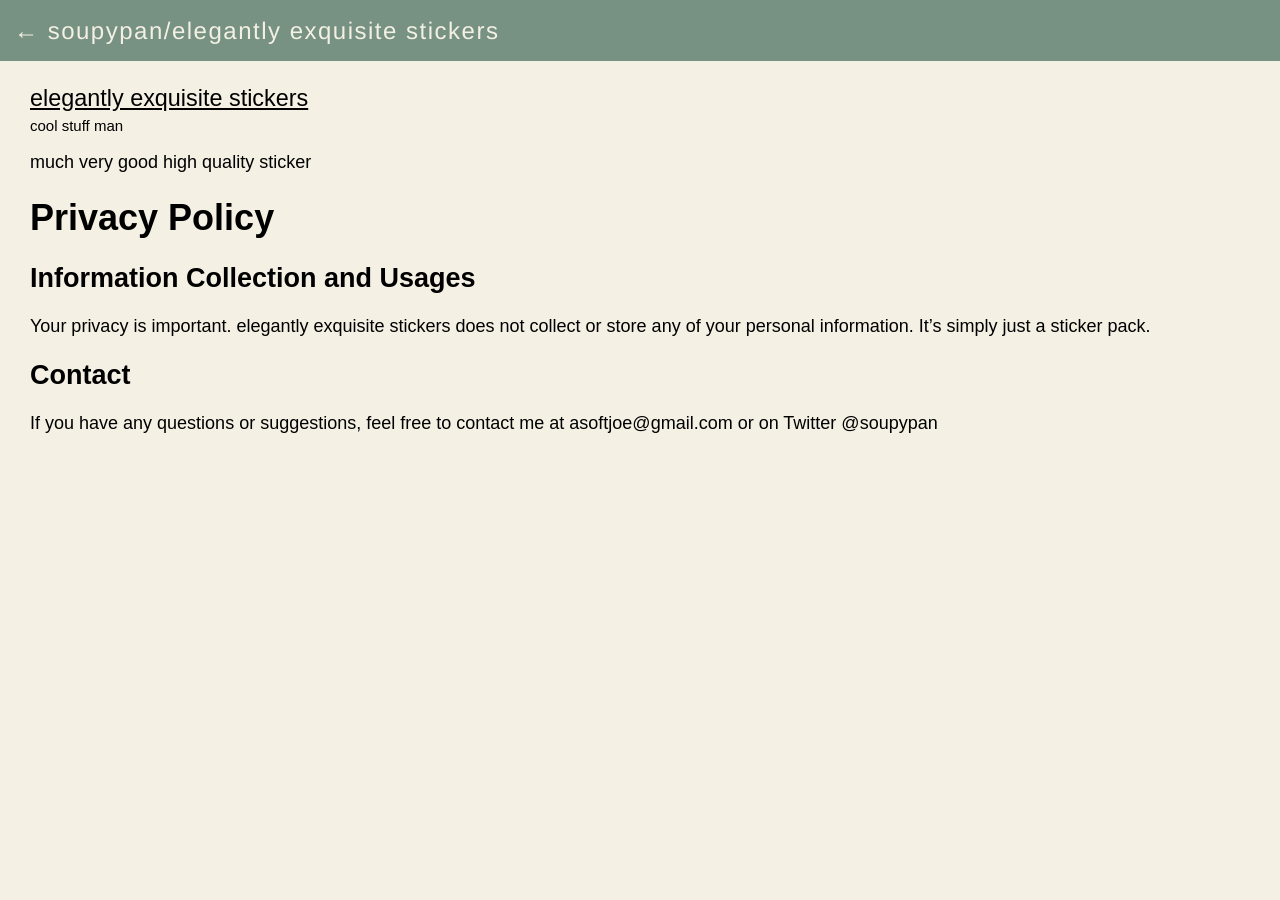
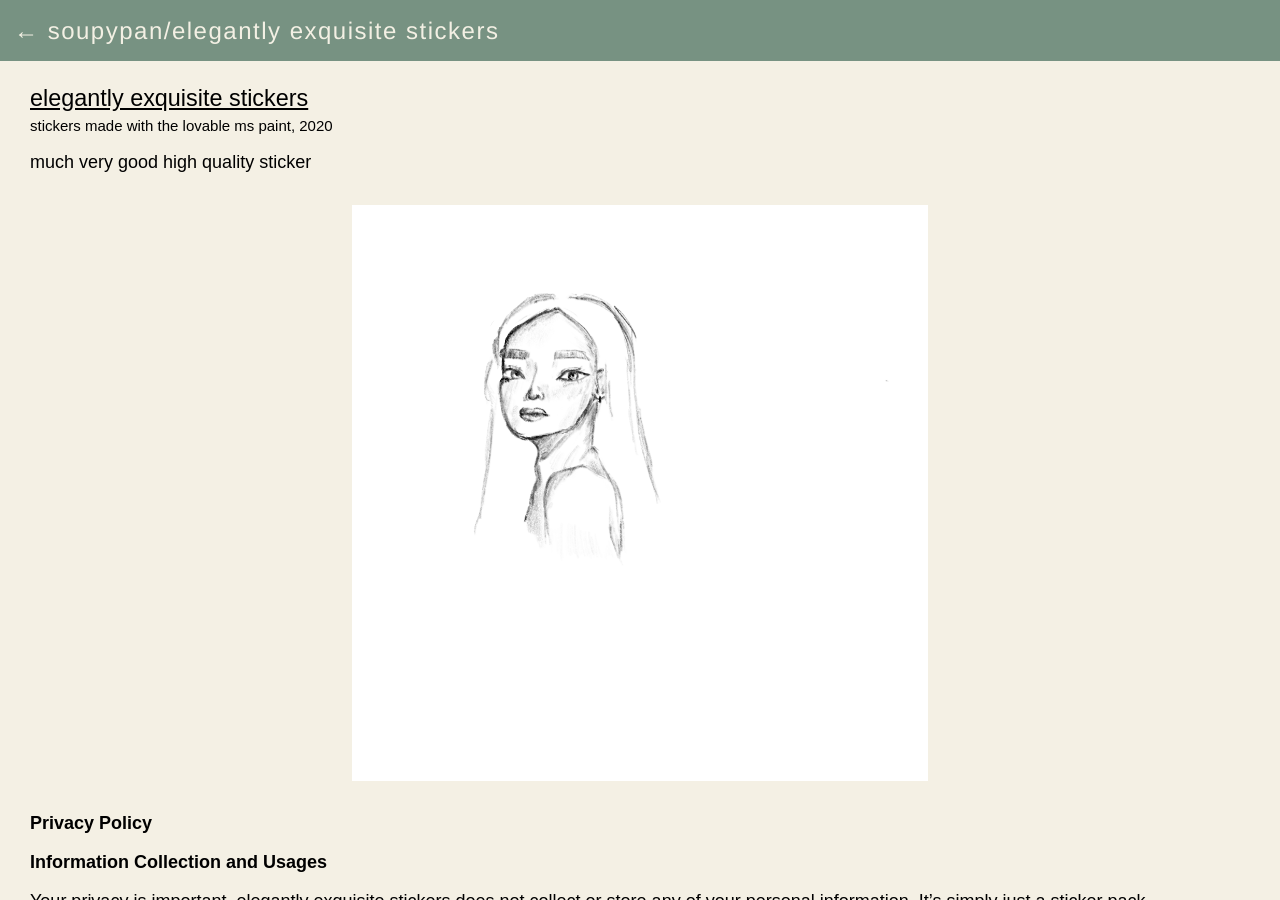
Before and after one commit to soupypan/soupypan.github.io, a Jekyll site: the page built from _projects/ees.md, in a window 1280 px wide. Built offline with Jekyll 4.4.1, drawn with Linux system fonts in a browser that asks for light colours.

Commit message:
Update ees.md

```diff
--- a/_projects/ees.md
+++ b/_projects/ees.md
@@ -1,24 +1,25 @@
 ---
 layout: genpgproject
 title: elegantly exquisite stickers
-desc: cool stuff man
+desc: stickers made with the lovable ms paint, 2020
 image_path:
 ---
 
 much very good high quality sticker
 
+![a-test](/assets/illustration/610sketch.png){:class = "illimg"}
 
-<h1> Privacy Policy </h1>
+<b> Privacy Policy </b>
 
 
 
-<h2> Information Collection and Usages </h2>
+<b> Information Collection and Usages </b>
 
 Your privacy is important.
 elegantly exquisite stickers does not collect or store any of your personal information. It's simply just a sticker pack.
 
 
 
-<h2> Contact </h2>
+<b> Contact </b>
 
 If you have any questions or suggestions, feel free to contact me at asoftjoe@gmail.com or on Twitter @soupypan
```
